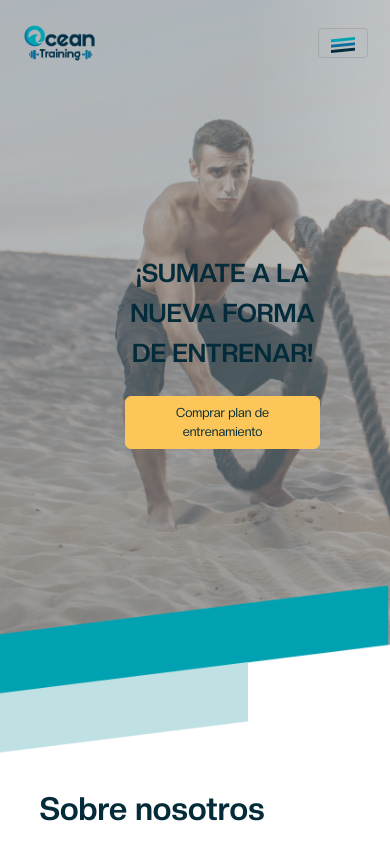
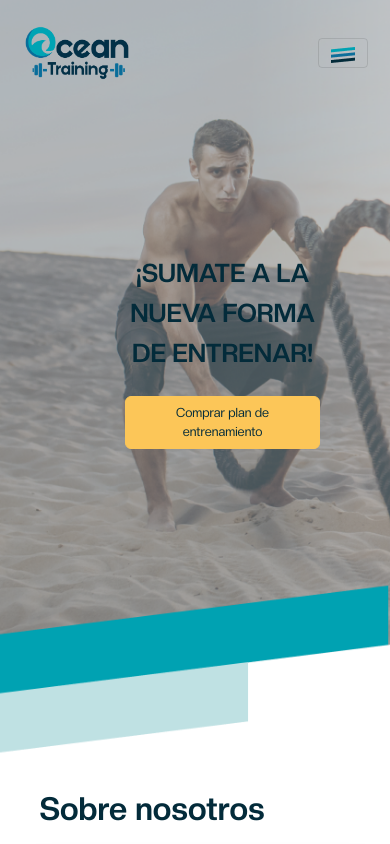
Before and after one commit to Sebaspallero/OceanTrainingPrueba, a website: page index.html in a window 390 px wide. Shown: the top 844 px of the page. Drawn offline with nearby package versions, Linux system fonts and the light colour scheme.

Commit message:
Cuarto commit: Modificacion logo

```diff
--- a/SCSS/nav.scss
+++ b/SCSS/nav.scss
@@ -6,14 +6,20 @@
         height: 80px;
 
         @media (max-width: 700px){
-            width: 75px;
-            height: 40px;
+            width: 110px;
+            height: 60px;
+
+        }
+
+        @media (max-width: 370px){
+            margin-top: -14px;
         }
     }
 
     #navbarSupportedContent{
         position: absolute;
         right: 0px;
+
 
         @media (max-width: 991px){
             position: relative;
```
Also changed, not shown: CSS/styles.css.
